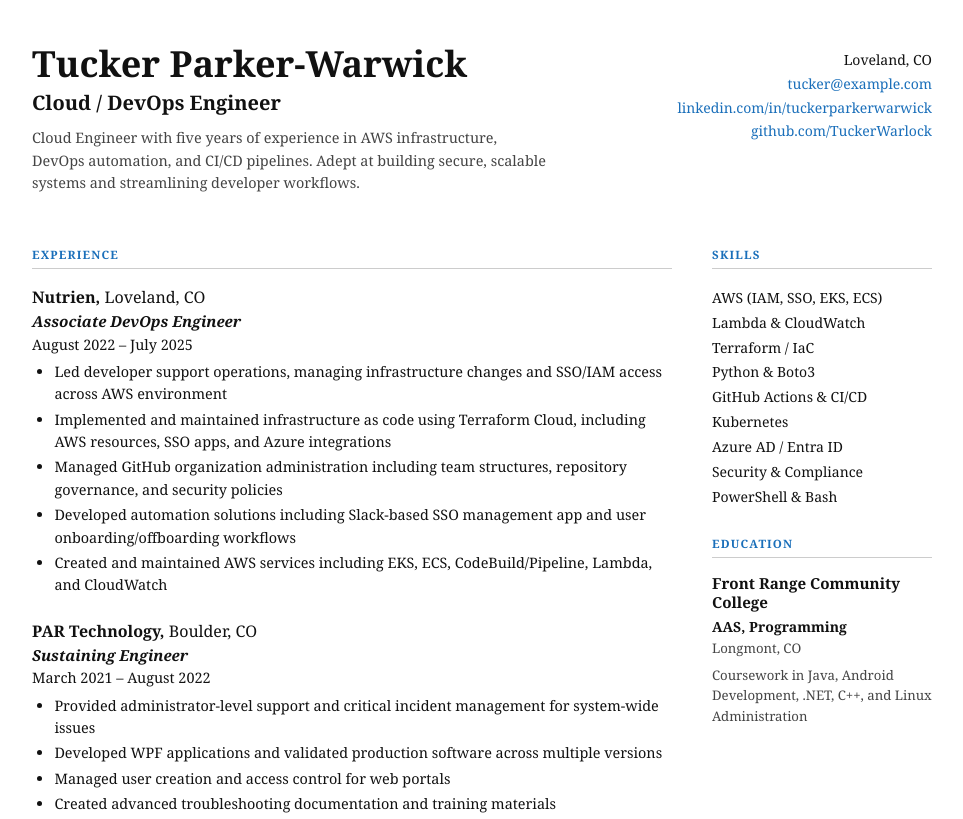
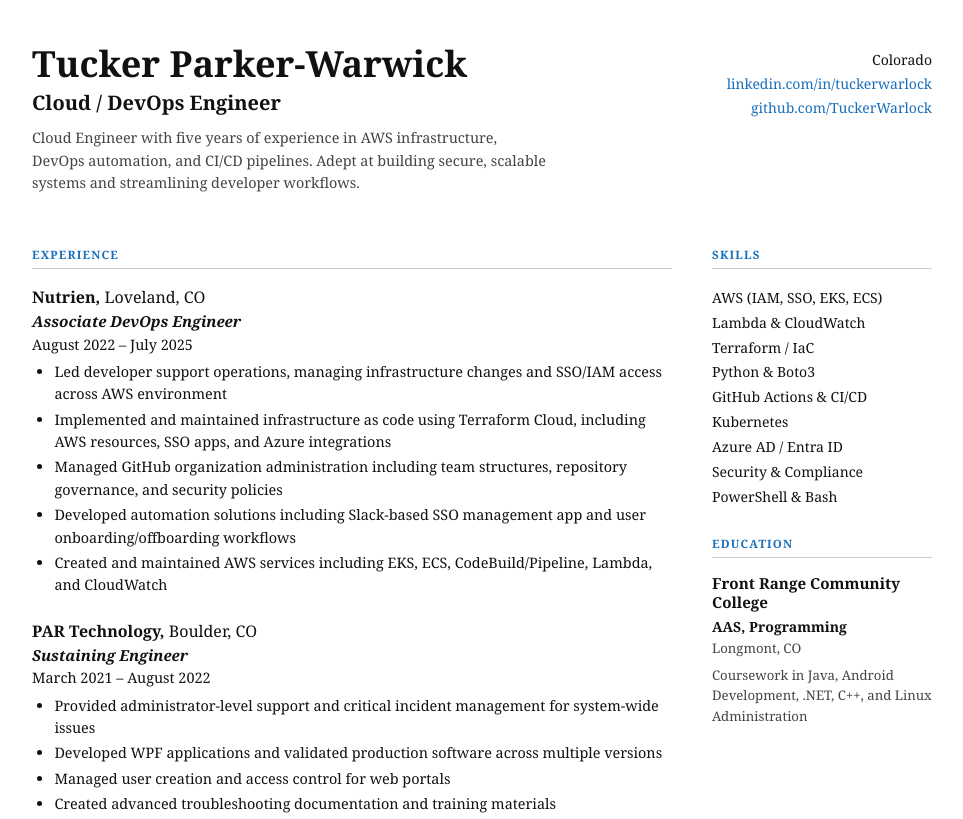
Before and after one commit to TuckerWarlock/resume, a plain HTML site: page index.html in a window 1280 px wide. Shown: the top 819 px of the page, without its empty margins (158-1121 px from the left). Drawn offline with Linux system fonts and the light colour scheme.

Commit message:
Update contact info: Colorado, LinkedIn, GitHub
Co-authored-by: Copilot <223556219+Copilot@users.noreply.github.com>

```diff
--- a/index.html
+++ b/index.html
@@ -208,10 +208,8 @@
       <p class="summary">Cloud Engineer with five years of experience in AWS infrastructure, DevOps automation, and CI/CD pipelines. Adept at building secure, scalable systems and streamlining developer workflows.</p>
     </div>
     <div class="contact-block">
-      <!-- Update these with your details -->
-      <div>Loveland, CO</div>
-      <div><a href="mailto:tucker@example.com">tucker@example.com</a></div>
-      <div><a href="https://linkedin.com/in/tuckerparkerwarwick">linkedin.com/in/tuckerparkerwarwick</a></div>
+      <div>Colorado</div>
+      <div><a href="https://www.linkedin.com/in/tuckerwarlock/">linkedin.com/in/tuckerwarlock</a></div>
       <div><a href="https://github.com/TuckerWarlock">github.com/TuckerWarlock</a></div>
     </div>
   </div>
```
